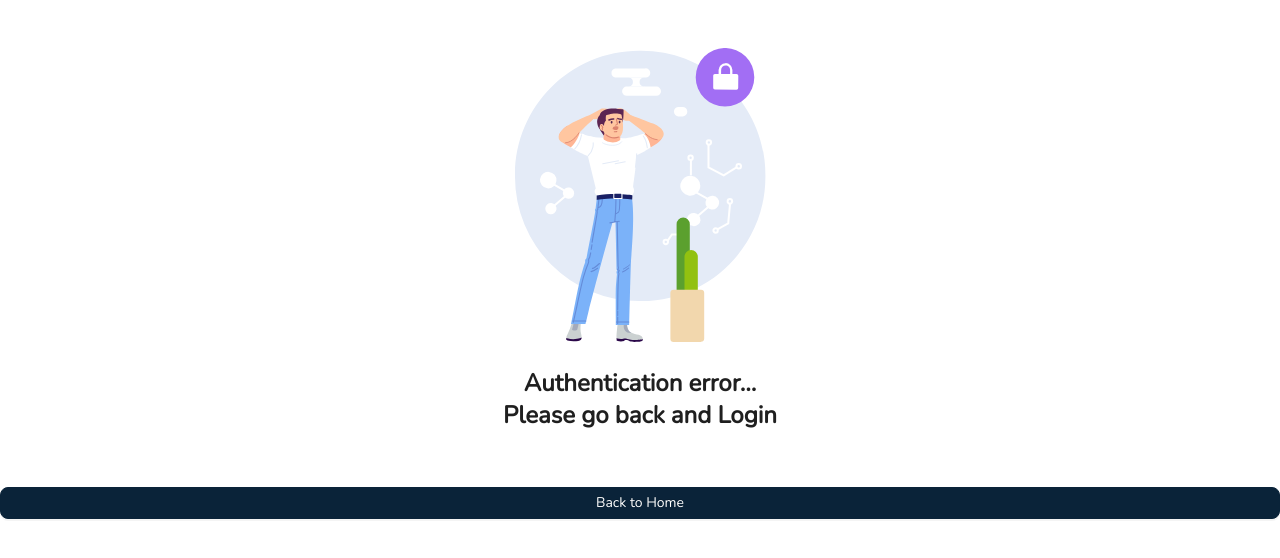
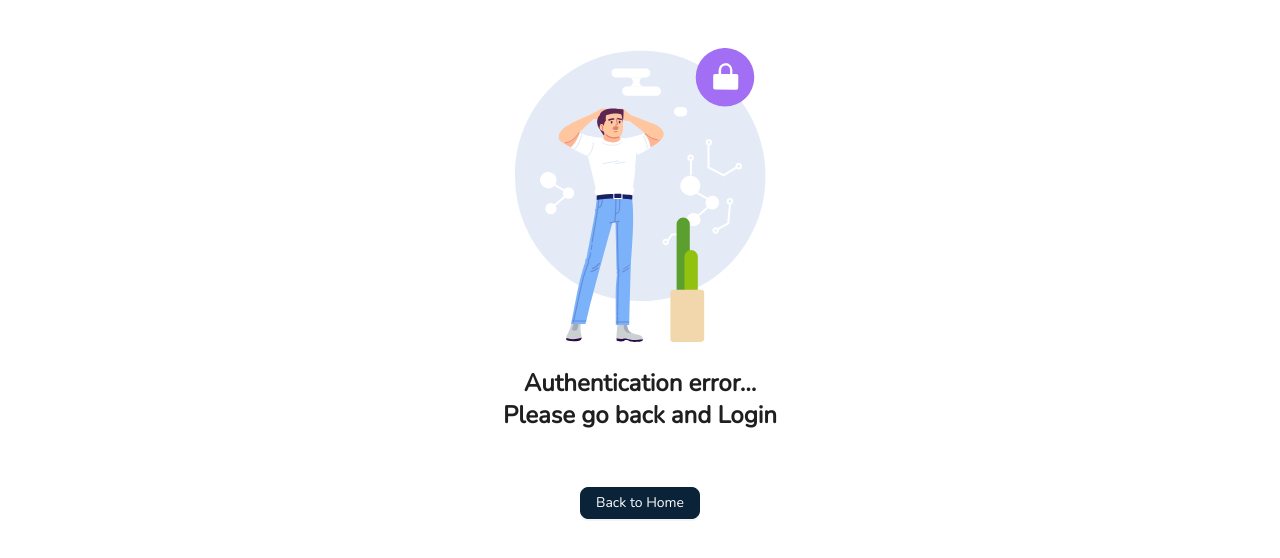
Before and after one commit to hiroki0116/60s-idea-training-client, a Next.js app: page /error/403 in a window 1280 px wide. Shown: the top 558 px of the page. Built offline with nearby package versions, Linux system fonts and the light colour scheme; no server answers.

Commit message:
Fix minor ui for loading

```diff
--- a/features/records/components/records/RecordsMain.tsx
+++ b/features/records/components/records/RecordsMain.tsx
@@ -58,7 +58,6 @@ const RecordsMain = () => {
     window.scroll(0, 0);
   };
 
-  if (loading) return <CenterSpin />;
   return (
     <MotionDiv>
       {/* Filter section */}
@@ -120,6 +119,10 @@ const RecordsMain = () => {
 
       {/* Results table */}
       <div className="grid grid-cols-1 p-6 w-full bg-white rounded-lg h-full shadow my-5 relative dark:bg-slate-800">
+        {loading ? (
+          <CenterSpin />
+        ) : (
+          <>
             <div className="absolute sm:top-5 top-6 left-6">
               <Switch
                 checked={sortByRecent}
@@ -137,7 +140,6 @@ const RecordsMain = () => {
               {isLiked ? <StarFilled /> : <StarOutlined />}{" "}
               <div className="text-xs sm:block hidden">Favorites</div>
             </div>
-        <>
             {!loading && results?.length ? (
               <>
                 <div className="sm:mb-3 mb-5 flex sm:justify-center justify-end w-full">
@@ -187,7 +189,9 @@ const RecordsMain = () => {
                             className="mb-1 whitespace-pre-wrap break-normal"
                           >
                             <Tag
-                            color={currentTheme === "dark" ? "green" : "purple"}
+                              color={
+                                currentTheme === "dark" ? "green" : "purple"
+                              }
                               style={{
                                 borderRadius: "0.5rem",
                                 overflowWrap: "normal",
@@ -231,6 +235,7 @@ const RecordsMain = () => {
               />
             )}
           </>
+        )}
       </div>
     </MotionDiv>
   );
--- a/pages/error/403.tsx
+++ b/pages/error/403.tsx
@@ -1,21 +1,25 @@
 import React from "react";
 import Result from "antd/lib/result";
-import Button from 'antd/lib/button';
+import Button from "antd/lib/button";
 
 const AuthError = () => {
   return (
     <>
-        <Result
+      <Result
         title={
-            <span className="bg-slate-900/text-primary rounded font-extrabold tracking-normal">
-                Authentication error...<br/>Please go back and Login
-            </span>
+          <span className="bg-slate-900/text-primary rounded font-extrabold tracking-normal">
+            Authentication error...
+            <br />
+            Please go back and Login
+          </span>
         }
         status="403"
-        />
-        <div className="text-center">
-            <Button type='primary' className="rounded-lg" href="/">Back to Home</Button>
-        </div>
+      />
+      <div className="flex justify-center">
+        <Button type="primary" className="rounded-lg" href="/">
+          Back to Home
+        </Button>
+      </div>
     </>
   );
 };
--- a/pages/error/404.tsx
+++ b/pages/error/404.tsx
@@ -1,21 +1,23 @@
 import React from "react";
 import Result from "antd/lib/result";
-import Button from 'antd/lib/button';
+import Button from "antd/lib/button";
 
 const NotFound = () => {
   return (
     <>
-        <Result
+      <Result
         title={
-            <span className="bg-slate-900/text-primary rounded font-extrabold tracking-normal">
+          <span className="bg-slate-900/text-primary rounded font-extrabold tracking-normal">
             Page not found
-            </span>
+          </span>
         }
         status="404"
-        />
-        <div className="text-center">
-            <Button type='primary' className="rounded-lg" href="/">Back to Home</Button>
-        </div>
+      />
+      <div className="flex justify-center">
+        <Button type="primary" className="rounded-lg" href="/">
+          Back to Home
+        </Button>
+      </div>
     </>
   );
 };
--- a/pages/error/500.tsx
+++ b/pages/error/500.tsx
@@ -1,6 +1,6 @@
 import React from "react";
 import Result from "antd/lib/result";
-import Button from 'antd/lib/button';
+import Button from "antd/lib/button";
 
 const ServerError = () => {
   return (
@@ -13,8 +13,10 @@ const ServerError = () => {
         }
         status="500"
       />
-        <div className="text-center">
-            <Button type='primary' className="rounded-lg" href="/">Back to Home</Button>
+      <div className="flex justify-center">
+        <Button type="primary" className="rounded-lg" href="/">
+          Back to Home
+        </Button>
       </div>
     </>
   );
```
Lines whose indentation alone changed are shown as unchanged.
